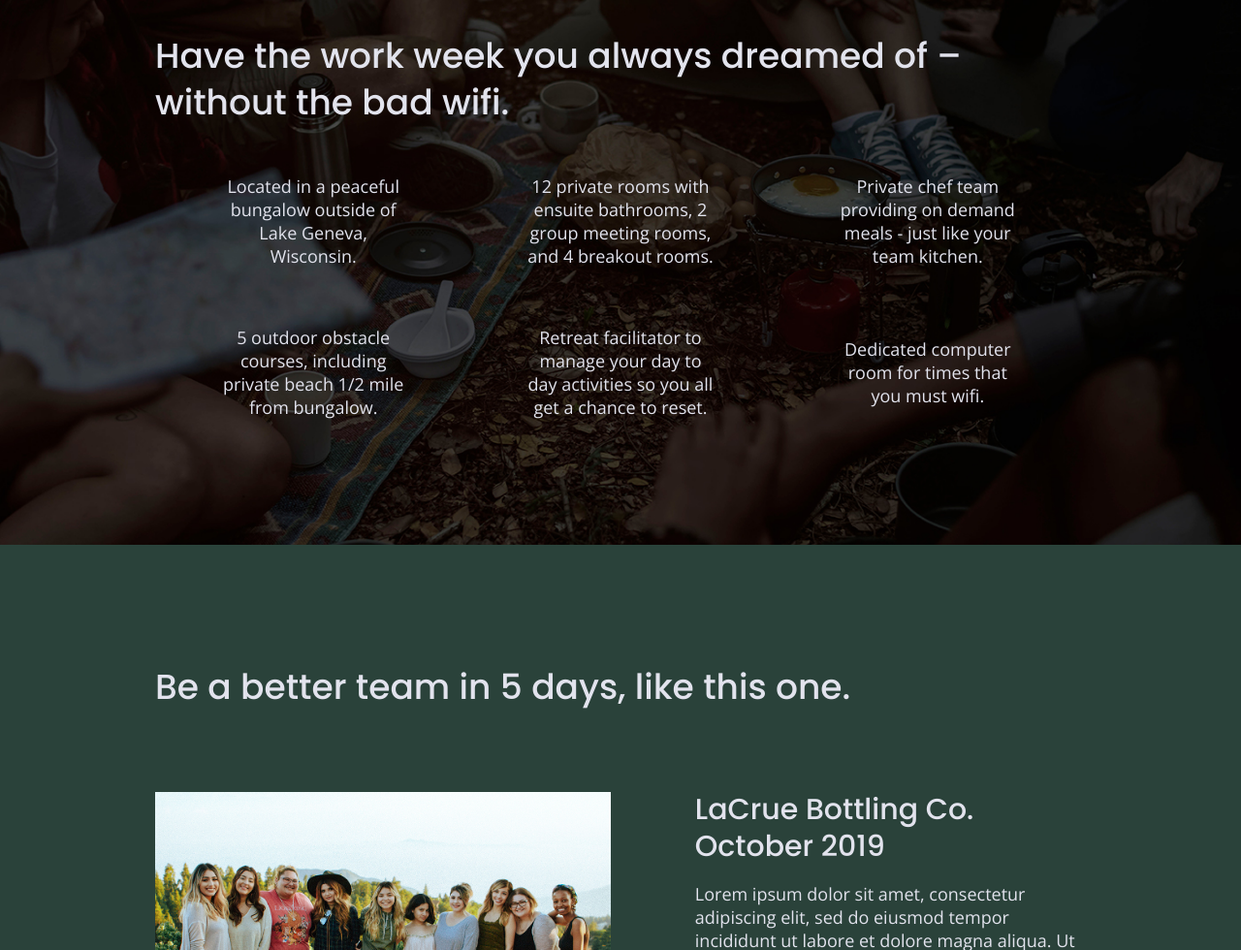
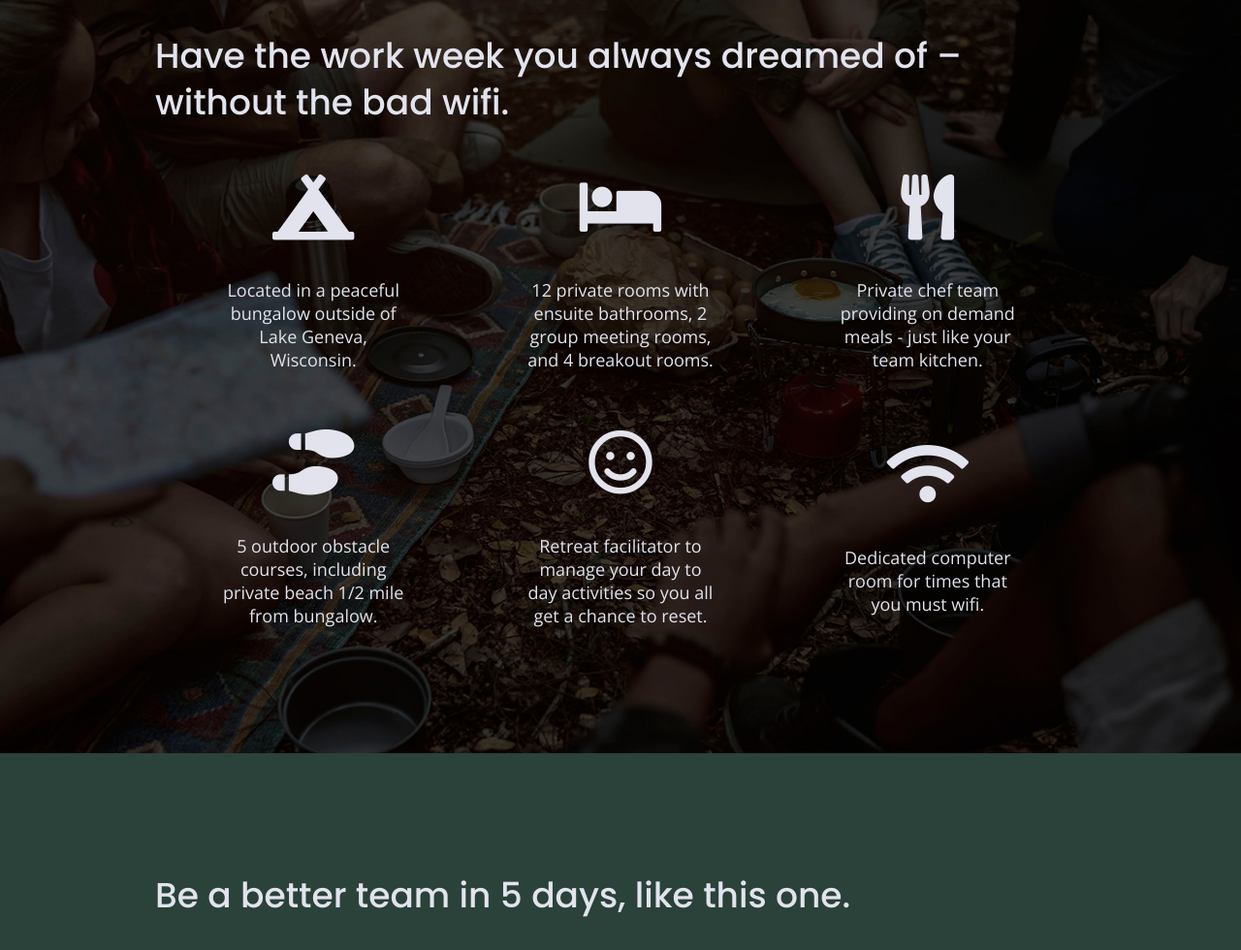
Before and after one commit to dayna-schlenk/206_unplugged, a website built with Parcel: page index.html in a window 1280 px wide. Shown: the part 1098-2078 px from the top of the page at 97% size. Built offline with nearby package versions, Linux system fonts and the light colour scheme.

Commit message:
Added font awesome cdn to all html files and inserted features icons

```diff
--- a/css/main.css
+++ b/css/main.css
@@ -316,6 +316,11 @@ input[type=button] {
 .features article {
   width: 63%;
   margin: 30px 0;
+}
+
+.features i {
+  font-size: 3.75em;
+  margin-bottom: 40px;
 }
 
 .features .features-items {
--- a/index.html
+++ b/index.html
@@ -20,6 +20,9 @@
   <link rel="stylesheet" href="css/main.css">
 
   <link href="https://fonts.googleapis.com/css?family=Open+Sans:400,700|Poppins:500,700" rel="stylesheet">
+
+  <link rel="stylesheet" href="https://use.fontawesome.com/releases/v5.14.0/css/all.css"
+    integrity="sha384-HzLeBuhoNPvSl5KYnjx0BT+WB0QEEqLprO+NBkkk5gbc67FTaL7XIGa2w1L0Xbgc" crossorigin="anonymous">
 
   <meta name="theme-color" content="#fafafa">
 </head>
@@ -71,29 +74,41 @@
         <h2>Have the work week you always dreamed of &ndash; without the bad wifi.</h2>
         <div class="features-items">
           <article>
-            <p class="fontawesome-icon"></p>
+            <p class="fontawesome-icon">
+              <i class="fas fa-campground"></i>
+            </p>
             <p class="features-item-description">Located in a peaceful bungalow outside of Lake Geneva, Wisconsin.</p>
           </article>
           <article>
-            <p class="fontawesome-icon"></p>
+            <p class="fontawesome-icon">
+              <i class="fas fa-bed"></i>
+            </p>
             <p class="features-item-description">12 private rooms with ensuite bathrooms, 2 group meeting rooms, and 4 breakout
               rooms.</p>
           </article>
           <article>
-            <p class="fontawesome-icon"></p>
+            <p class="fontawesome-icon">
+              <i class="fas fa-utensils"></i>
+            </p>
             <p class="features-item-description">Private chef team providing on demand meals - just like your team kitchen.</p>
           </article>
           <article>
-            <p class="fontawesome-icon"></p>
+            <p class="fontawesome-icon">
+              <i class="fas fa-shoe-prints"></i>
+            </p>
             <p class="features-item-description">5 outdoor obstacle courses, including private beach 1/2 mile from bungalow.</p>
           </article>
           <article>
-            <p class="fontawesome-icon"></p>
+            <p class="fontawesome-icon">
+              <i class="far fa-smile"></i>
+            </p>
             <p class="features-item-description">Retreat facilitator to manage your day to day activities so you all get a chance
               to reset.</p>
           </article>
           <article>
-            <p class="fontawesome-icon"></p>
+            <p class="fontawesome-icon">
+              <i class="fas fa-wifi"></i>
+            </p>
             <p class="features-item-description">Dedicated computer room for times that you must wifi.</p>
           </article>
         </div>
```
Also changed, not shown: about/index.html (+3 -0 lines), faq/index.html (+3 -0 lines).
